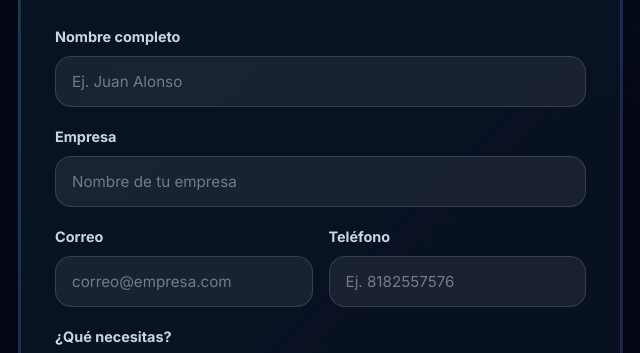
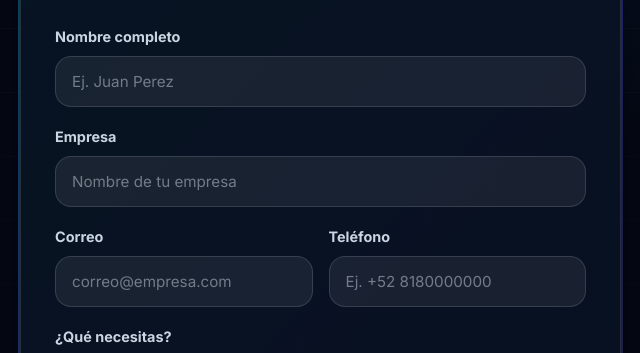
Before and after one commit to CarlosAlonso1087/Portafolio, a plain HTML site: page solicita-demo.html in a window 1280 px wide. Shown: the part 375-728 px from the top of the page, 597-1237 px from the left. Drawn offline with Linux system fonts and the light colour scheme.

Commit message:
Update solicita-demo.html

```diff
--- a/solicita-demo.html
+++ b/solicita-demo.html
@@ -102,7 +102,7 @@
 
             <div class="form-group">
               <label for="nombre">Nombre completo</label>
-              <input type="text" id="nombre" name="Nombre" placeholder="Ej. Juan Alonso" required>
+              <input type="text" id="nombre" name="Nombre" placeholder="Ej. Juan Perez" required>
             </div>
 
             <div class="form-group">
@@ -118,7 +118,7 @@
 
               <div class="form-group">
                 <label for="telefono">Teléfono</label>
-                <input type="tel" id="telefono" name="Teléfono" placeholder="Ej. 8182557576" required>
+                <input type="tel" id="telefono" name="Teléfono" placeholder="Ej. +52 8180000000" required>
               </div>
             </div>
 
```
